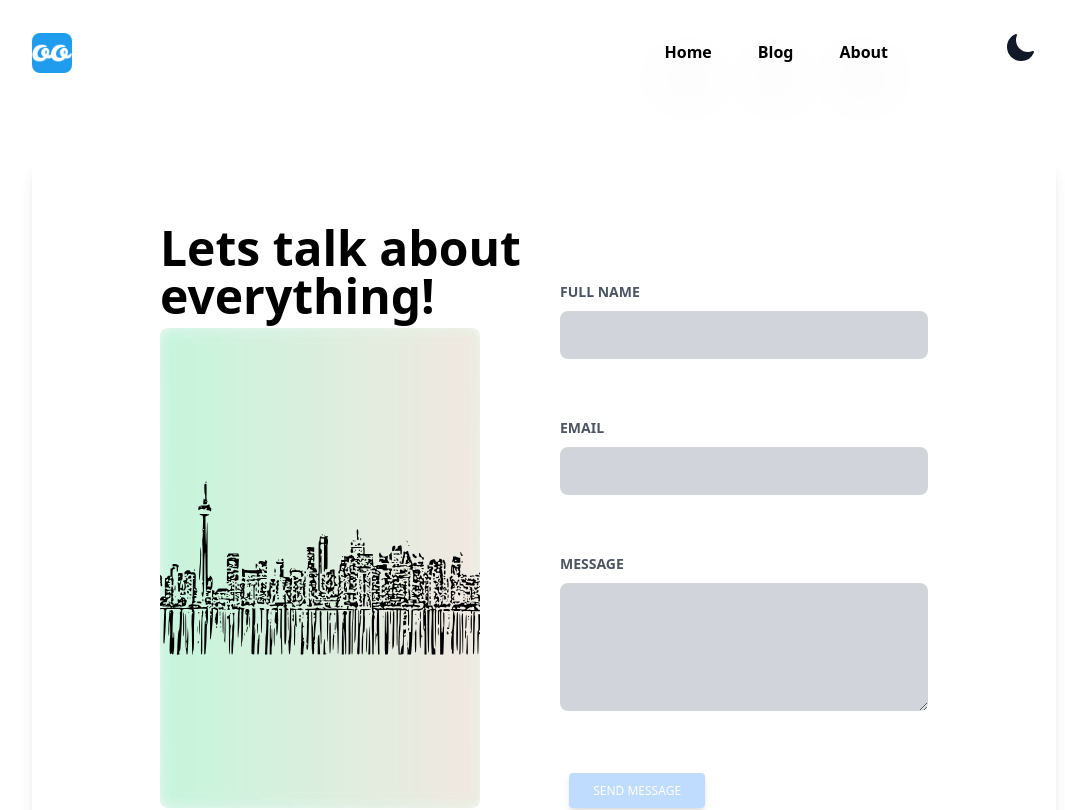
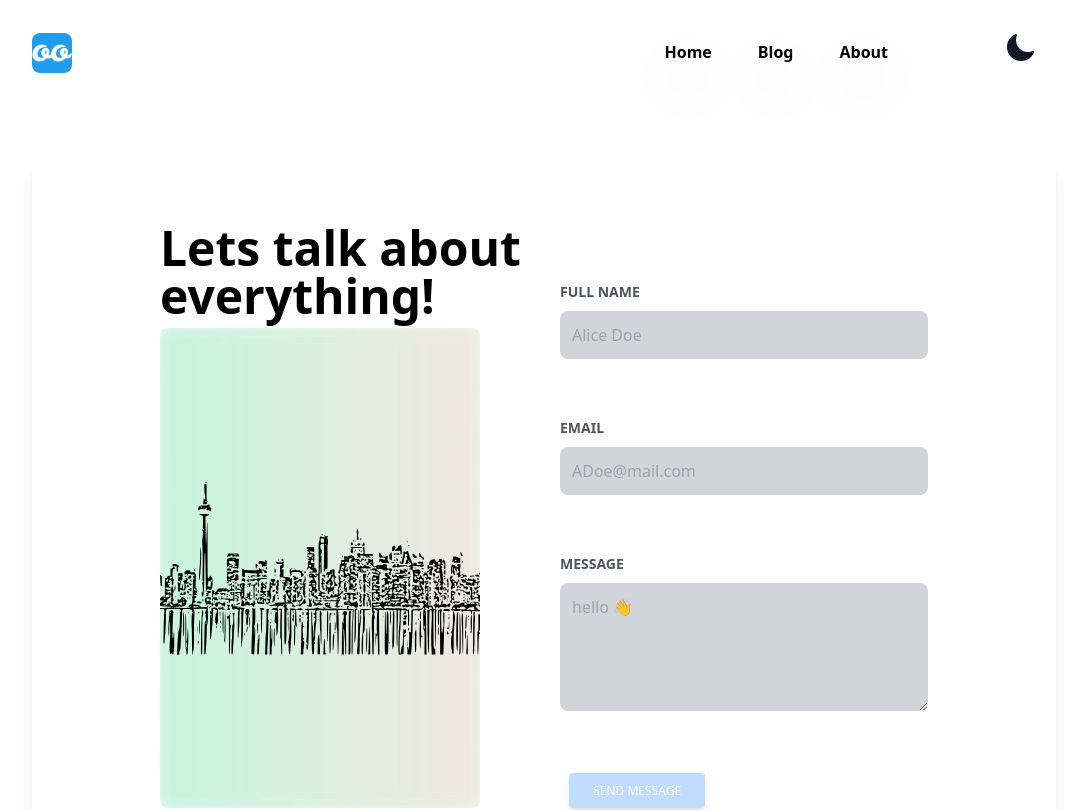
Before and after one commit to OzanOcak/web001, a Next.js app: page /about in a window 1280 px wide. Shown: the top 810 px of the page, without its empty margins (96-1161 px from the left). Built offline with nearby package versions, Linux system fonts and the light colour scheme.

Commit message:
placeholder

```diff
--- a/app/about/page.jsx
+++ b/app/about/page.jsx
@@ -106,7 +106,7 @@ const About = () => {
             value={values?.name}
             onChange={handleChange}
             required
-            placeholder=""
+            placeholder="Alice Doe"
             autoComplete="off"
           />
           <p
@@ -134,7 +134,7 @@ const About = () => {
             value={values?.email}
             onChange={handleChange}
             required
-            placeholder=""
+            placeholder="ADoe@mail.com"
             autoComplete="off"
           />
           <p
@@ -159,6 +159,7 @@ const About = () => {
             id="message"
             value={values?.message}
             onChange={handleChange}
+            placeholder="hello 👋"
             required
             autoComplete="off"
             className="w-full h-32 bg-gray-300 text-gray-900 mt-2 p-3 rounded-lg focus:ring-2 focus:shadow-outline"
```
